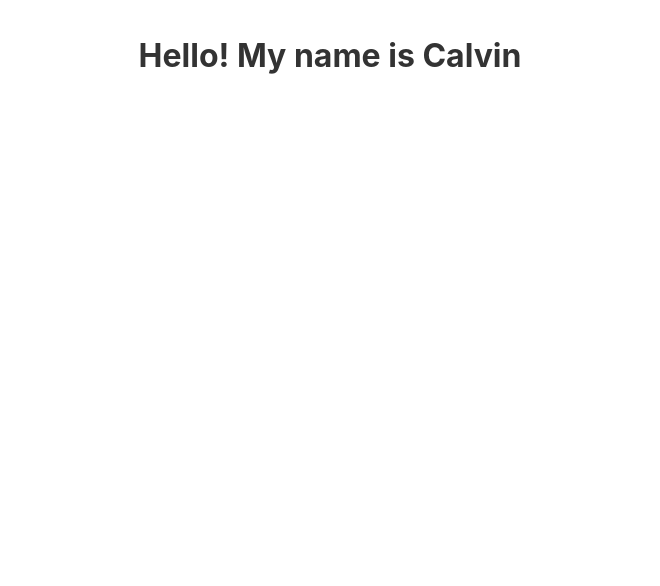
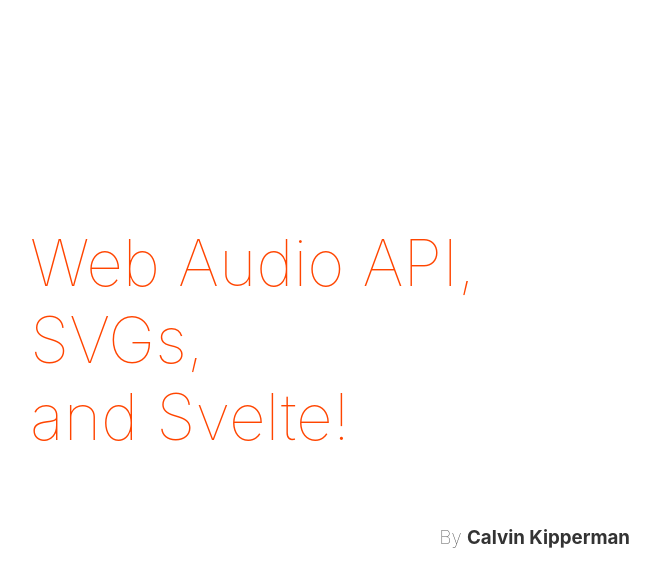
Before and after one commit to EmNudge/svelte-web-audio-talk, a Svelte app: page / in a window 1280 px wide. Shown: the top 586 px of the page, without its empty margins (310-970 px from the left). Built offline with nearby package versions, Linux system fonts and the light colour scheme.

Commit message:
added title page

```diff
--- a/src/App.svelte
+++ b/src/App.svelte
@@ -1,5 +1,6 @@
 <script>
   import Slider from "./components/Slider.svelte";
+	import Title from './slides/Title.svelte';
 	import Intro from './slides/Intro.svelte';
 	import Medium from './slides/Medium.svelte';
 	import Phonetics from './slides/Phonetics.svelte'
@@ -12,6 +13,7 @@
 	import Replicator from './slides/Replicator.svelte'
 
   let slides = [
+		{ component: Title },
 		{ component: Intro, shouldStep: true },
 		// { component: Medium, shouldStep: true }, // I don't think this is relevant.
 		{ component: Phonetics },
--- /dev/null
+++ b/src/components/WordIntro.svelte
@@ -0,0 +1,24 @@
+<!-- This has super bad performance. I would do something else, but I'm coding this the day of the talk, so there's no time -->
+
+<script>
+  export let text = '';
+
+  import { fly } from 'svelte/transition'
+</script>
+
+<style>
+  span {
+    display: inline-block;
+  }
+  .spacer {
+    width: 10px;
+  }
+</style>
+
+{#each text.split('') as char, i}
+  {#if char === ' '}
+    <span class="spacer"></span>
+  {:else}
+    <span in:fly={{ y: 100, duration: 100 + i * 50 }}>{char}</span>
+  {/if}
+{/each}
--- a/src/slides/Intro.svelte
+++ b/src/slides/Intro.svelte
@@ -1,6 +1,7 @@
 <script>
   import { fly, fade } from 'svelte/transition';
   import { createEventDispatcher } from 'svelte';
+  import WordIntro from '../components/WordIntro.svelte'
 
   const dispatch = createEventDispatcher()
 
@@ -57,7 +58,9 @@
 </style>
 
 <div>
-  <h1>Hello! My name is Calvin</h1>
+  <h1>
+    <WordIntro text='Hello! My name is Calvin' />
+  </h1>
 
   {#if step > 0}
     <div class=distinction>
--- /dev/null
+++ b/src/slides/Title.svelte
@@ -0,0 +1,29 @@
+<style>
+  section {
+    display: flex;
+    flex-direction: column;
+    max-width: 600px;
+    margin: 0 auto;
+    height: 100%;
+    justify-content: center;
+  }
+
+  h1 {
+    font-size: 4em;
+    color: orangered;
+    font-weight: 100;
+  }
+
+  h3 {
+    text-align: right;
+    font-weight: 100;
+    margin-bottom: 80px;
+  }
+</style>
+
+<section>
+  <h1>Web Audio API, <br />
+  SVGs, <br />
+  and Svelte!</h1>
+  <h3>By <strong>Calvin Kipperman</strong></h3>
+</section>
```
